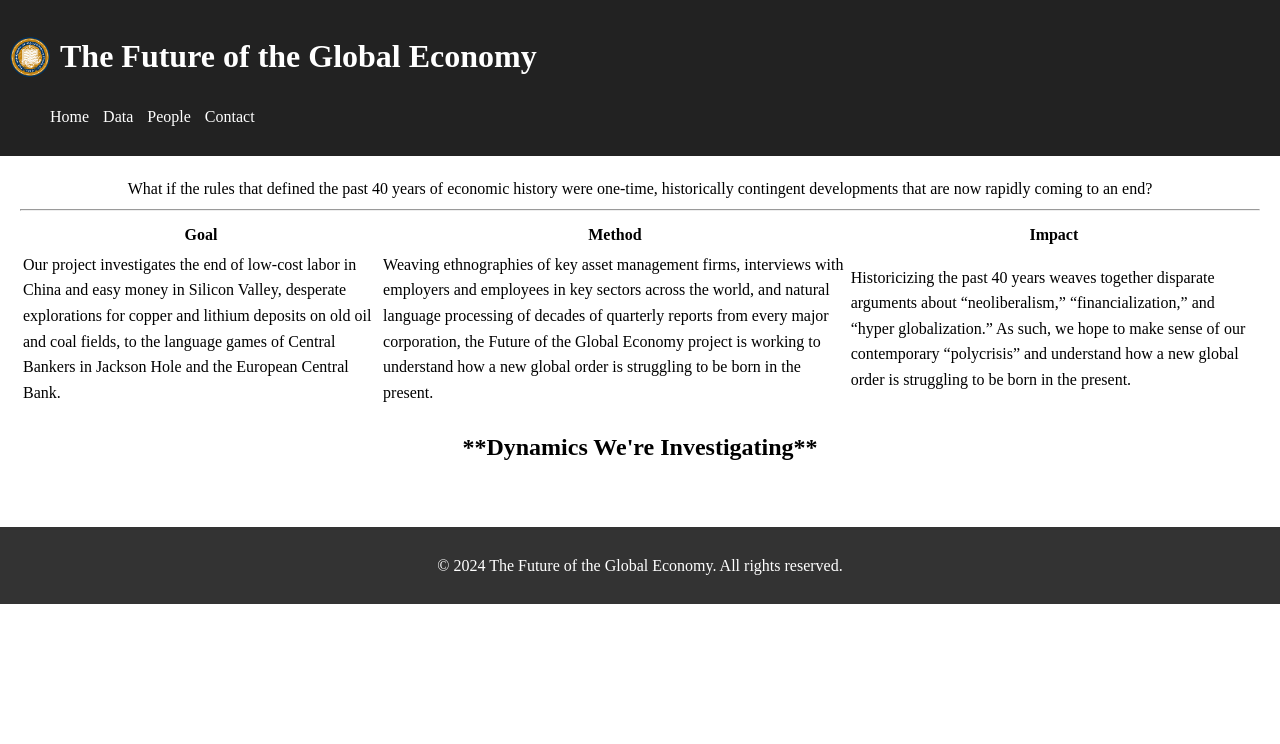
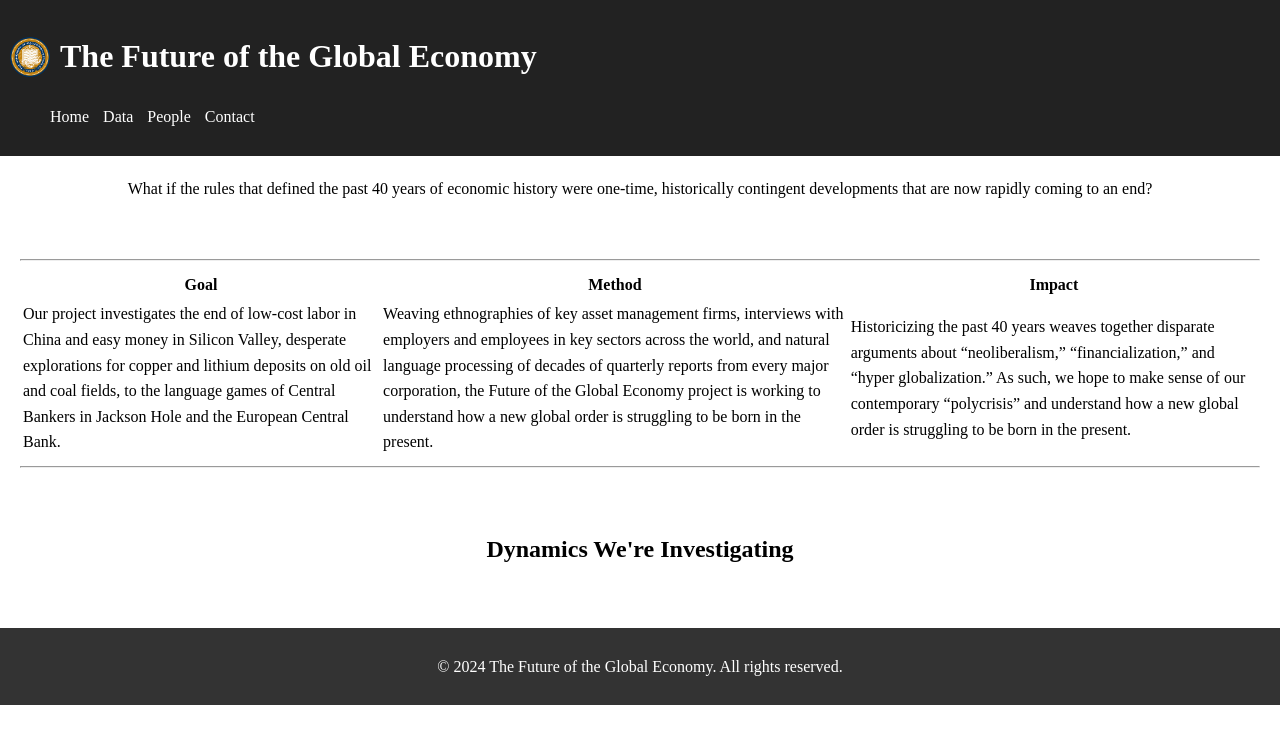
Before and after one commit to juliocedillo/neweconomy, a Jekyll site: the page built from index.md, in a window 1280 px wide. Shown: the top 744 px of the page. Built offline with Jekyll 4.4.1, drawn with Linux system fonts in a browser that asks for light colours.

Commit message:
Update index.md

```diff
--- a/index.md
+++ b/index.md
@@ -8,10 +8,16 @@ permalink: /
   What if the rules that defined the past 40 years of economic history were one-time, historically contingent developments that are now rapidly coming to an end?
 </div>
 
+<p>&nbsp;&nbsp;&nbsp;</p>
+
 ---
 
 |Goal|Method|Impact|
 |---|---|---|
 |Our project investigates the end of low-cost labor in China and easy money in Silicon Valley, desperate explorations for copper and lithium deposits on old oil and coal fields, to the language games of Central Bankers in Jackson Hole and the European Central Bank.| Weaving ethnographies of key asset management firms, interviews with employers and employees in key sectors across the world, and natural language processing of decades of quarterly reports from every major corporation, the Future of the Global Economy project is working to understand how a new global order is struggling to be born in the present. | Historicizing the past 40 years weaves together disparate arguments about “neoliberalism,” “financialization,” and “hyper globalization.” As such, we hope to make sense of our contemporary “polycrisis” and understand how a new global order is struggling to be born in the present. |
 
-<h2 style="text-align: center;">**Dynamics We're Investigating**</h2>
+---
+
+<p>&nbsp;&nbsp;&nbsp;</p>
+
+<h2 style="text-align: center;">Dynamics We're Investigating</h2>
```
